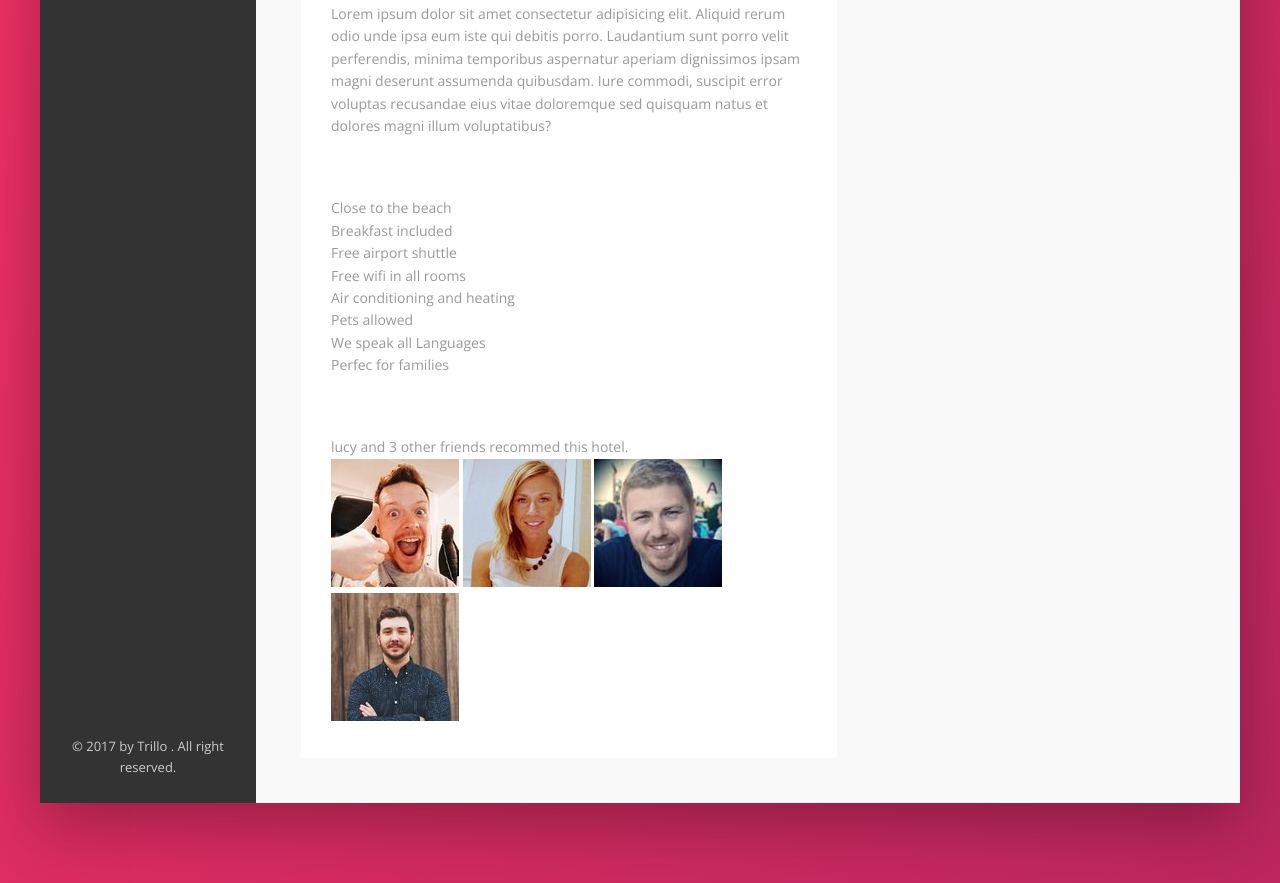
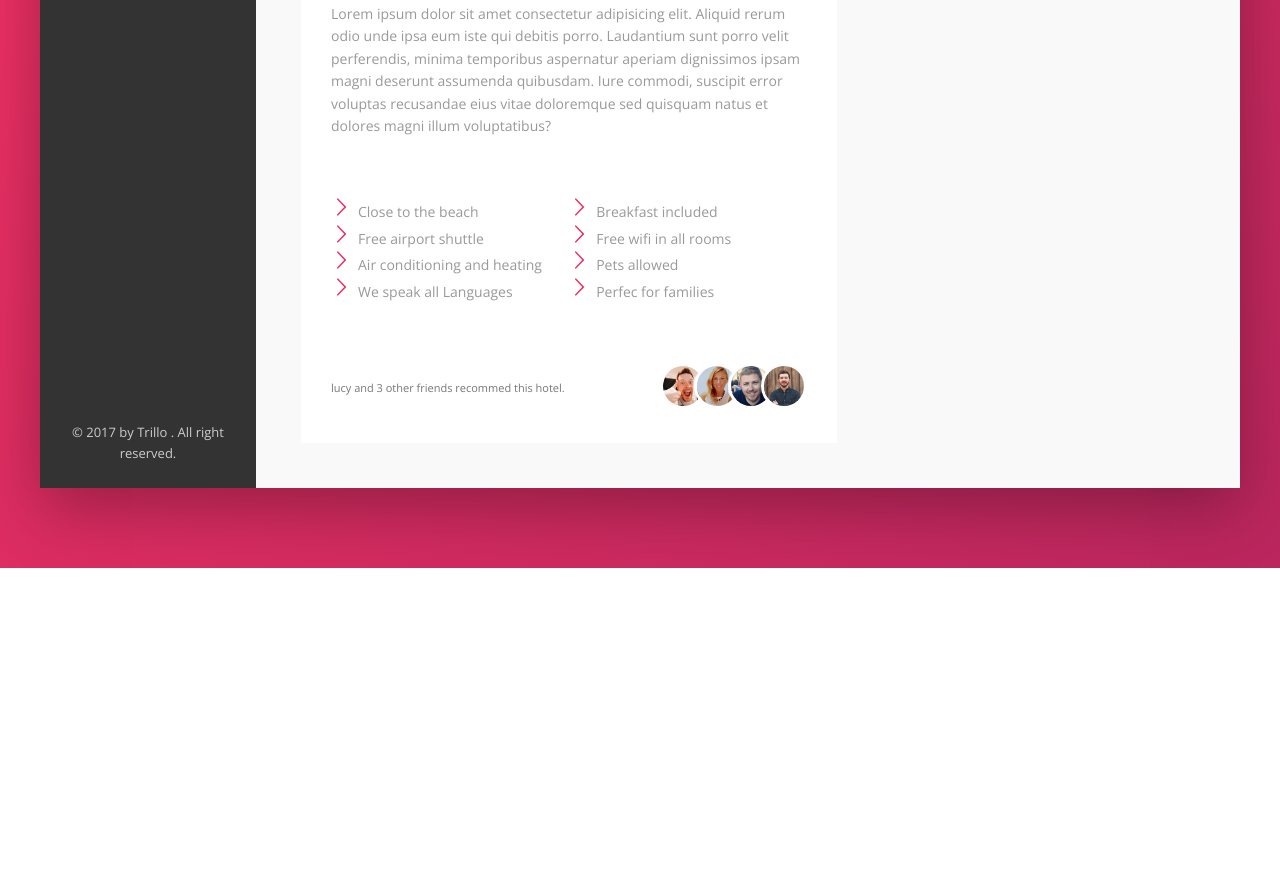
Before and after one commit to gaurav5677/Trillo, a website: page index.html in a window 1280 px wide. Shown: the part 805-1688 px from the top of the page. After the commit the page ends 1373 px from the top, so only its background shows below. Drawn offline with nearby package versions, Linux system fonts and the light colour scheme.

Commit message:
Description section is done

```diff
--- a/index.html
+++ b/index.html
@@ -158,11 +158,17 @@
                 <div class="detail">
                     <div class="description">
                         <p class="paragraph">
-                        Lorem ipsum dolor sit amet consectetur adipisicing elit. Eos itaque commodi omnis praesentium beatae earum debitis dolorum atque temporibus
-                        Lorem, ipsum dolor sit amet consectetur adipisicing elit. Temporibus voluptatum dolor quas expedita debitis molestiae eos ab provident molestias ullam.
+                            Lorem ipsum dolor sit amet consectetur adipisicing elit. Eos itaque commodi omnis
+                            praesentium beatae earum debitis dolorum atque temporibus
+                            Lorem, ipsum dolor sit amet consectetur adipisicing elit. Temporibus voluptatum dolor quas
+                            expedita debitis molestiae eos ab provident molestias ullam.
                         </p>
                         <p class="paragraph">
-                        Lorem ipsum dolor sit amet consectetur adipisicing elit. Aliquid rerum odio unde ipsa eum iste qui debitis porro. Laudantium sunt porro velit perferendis, minima temporibus aspernatur aperiam dignissimos ipsam magni deserunt assumenda quibusdam. Iure commodi, suscipit error voluptas recusandae eius vitae doloremque sed quisquam natus et dolores magni illum voluptatibus?
+                            Lorem ipsum dolor sit amet consectetur adipisicing elit. Aliquid rerum odio unde ipsa eum
+                            iste qui debitis porro. Laudantium sunt porro velit perferendis, minima temporibus
+                            aspernatur aperiam dignissimos ipsam magni deserunt assumenda quibusdam. Iure commodi,
+                            suscipit error voluptas recusandae eius vitae doloremque sed quisquam natus et dolores magni
+                            illum voluptatibus?
                         </p>
 
                         <ul class="list">
@@ -183,10 +189,10 @@
 
                             </p>
                             <div class="recommend__frineds">
-                            <img src="img/user-1.jpg" alt="frind 1 " class="recommed__photo">
-                            <img src="img/user-2.jpg" alt="frind 2 " class="recommed__photo">
-                            <img src="img/user-3.jpg" alt="frind 3 " class="recommed__photo">
-                            <img src="img/user-4.jpg" alt="frind 4 " class="recommed__photo">
+                                <img src="img/user-1.jpg" alt="frind 1 " class="recommend__photo">
+                                <img src="img/user-2.jpg" alt="frind 2 " class="recommend__photo">
+                                <img src="img/user-3.jpg" alt="frind 3 " class="recommend__photo">
+                                <img src="img/user-4.jpg" alt="frind 4 " class="recommend__photo">
                             </div>
                         </div>
                     </div>
--- a/sass/_components.scss
+++ b/sass/_components.scss
@@ -235,6 +235,7 @@
   // justify-content: space-between;
 
   border-bottom: var(--line);
+
   &__heading {
     font-size: 2.25rem;
     font-weight: 500;
@@ -357,11 +358,11 @@
 ///
 ///
 ///
-.paragraph:not(:last-of-type){
+.paragraph:not(:last-of-type) {
 
   //last child applie all of the child while the last of type applies  only to all of the same type of element
-    margin-bottom: 2rem;
-    // background-color: white;
+  margin-bottom: 2rem;
+  // background-color: white;
 }
 
 
@@ -371,12 +372,73 @@
 ///
 ///
 
-.list{
+.list {
   list-style: none;
   margin: 3rem 0;
   padding: 3rem 0;
   border-top: var(--line);
   border-bottom: var(--line);
+
+  display: flex;
+  flex-wrap: wrap;
+
+  &__item {
+    flex: 0 0 50%;
+
+
+
+  }
+
+  &__item:before {
+    content: "";
+    display: inline-block;
+    height: 2rem;
+    width: 2rem;
+    margin-right: .7rem;
+
+    // background-image: url(../img/chevron-thin-right.svg);
+    // background-size: cover;
+
+    background-color: var(--color-primary);
+    -webkit-mask-image: url(../img/chevron-thin-right.svg);
+    -webkit-mask-size: cover;
+    mask-image: url(../img/chevron-thin-right.svg);
+    mask-size: cover;
+
+
+  }
+}
+
+.recommend {
+  font-size: 1.1rem;
+  color: var(--color-grey-dark-2);
+  display: flex;
+  // justify-content: space-between;
+
+  align-items: center;
+
+
+  &__count {
+    margin-right: auto;
+  }
+
+  &__friends {}
+
+
+
+
+  &__photo {
+
+    box-sizing: content-box;
+    height: 4rem;
+    width: 4rem;
+    border-radius: 50%;
+    border: 3px solid white;
+
+    &:not(:last-child) {
+      margin-right: -1.5rem;
+    }
+  }
 }
 
 
```
Also changed, not shown: css/style.css. Lines whose indentation alone changed are shown as unchanged.
